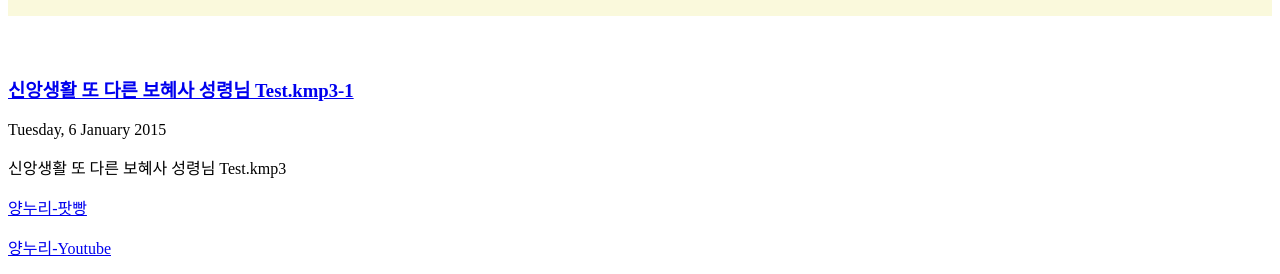
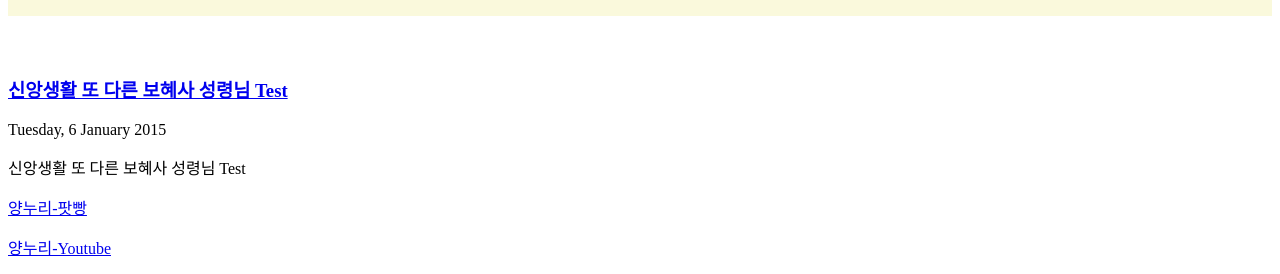
Before and after one commit to yangnuri2/yangnuri2.github.io, a Jekyll site: the page built from _posts/2015-1-5-yang-1-5.md, in a window 1280 px wide. Shown: the part 1864-2138 px from the top of the page. Built offline with Jekyll 4.4.1, drawn with Linux system fonts in a browser that asks for light colours.

Commit message:
Update 2015-1-5-yang-1-5.md

```diff
--- a/_posts/2015-1-5-yang-1-5.md
+++ b/_posts/2015-1-5-yang-1-5.md
@@ -1,6 +1,6 @@
 ---
 layout: post
-title: "신앙생활 또 다른 보혜사 성령님 Test.kmp3-1"
+title: "신앙생활 또 다른 보혜사 성령님 Test"
 author: "Yangnuri"
 date: 2015.1.6
 duration: "59:47"
@@ -9,7 +9,7 @@ enclosure_url: http://archive.org/download/201515Yang14Test.kmp3/2015-1-5-yang-1
 enclosure_bytes_size: 18,997,248
 link:
   youtube: http://www.youtube.com/channel/UCcx23KhkV_-P7ZygYCq8wFw
-summary: 신앙생활 또 다른 보혜사 성령님 Test.kmp3
+summary: 신앙생활 또 다른 보혜사 성령님 Test
 show_notes:
 ---
 
```
